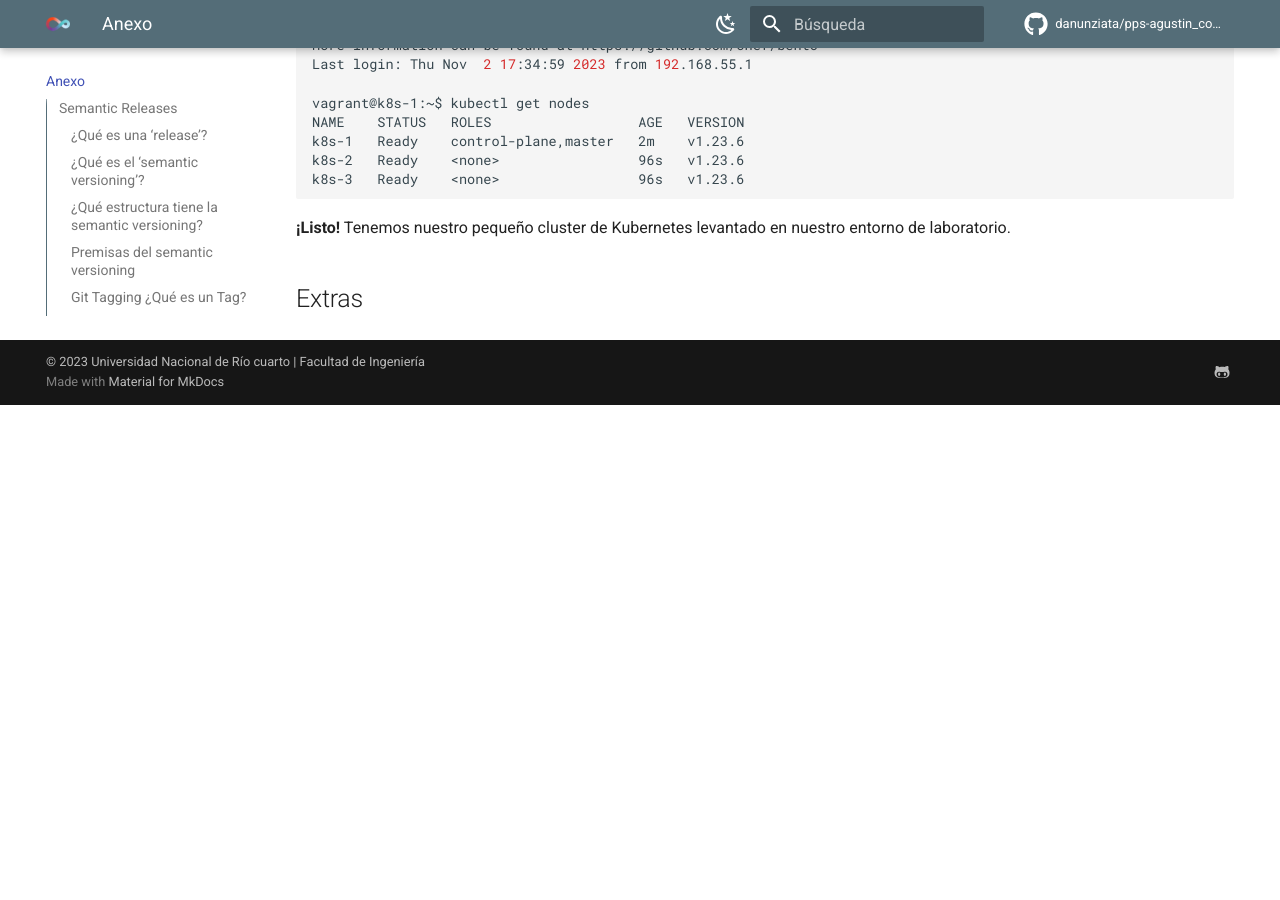
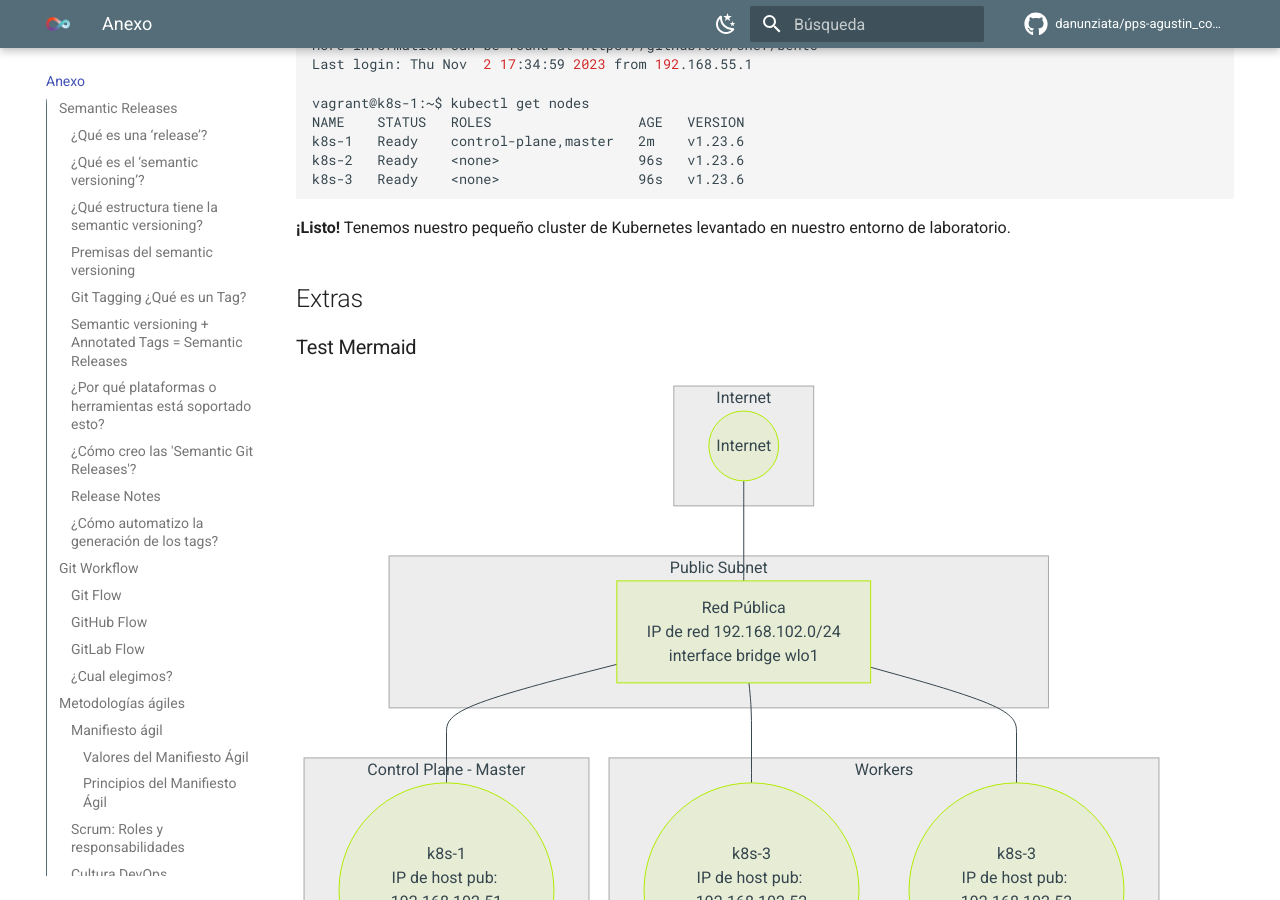
Before and after one commit to danunziata/pps-agustin_conti_2023, an MkDocs documentation site: the page built from docs/6_attachments.md, in a window 1280 px wide and 900 px high, scrolled down 33938 px. Built offline with MkDocs 1.6.1 and Material for MkDocs 9.7.7, drawn with Linux system fonts in a browser that asks for light colours; comment, search, counter and statistics services are not loaded; before the commit the page ends 34343 px from its top, so only the background shows below that; some of the changed lines change nothing that is shown.

Commit message:
feat(mkdocs): Adding mermaid graphs

````diff
--- a/docs/6_attachments.md
+++ b/docs/6_attachments.md
@@ -1129,7 +1129,7 @@
 
 1. Cargar nuestra propia configuración de Vagrant en `config_vms.yaml`
 
-   * Detalles a tener en cuenta:
+   - Detalles a tener en cuenta:
      - Dependiendo de la cantidad de máquinas virtuales que requieras para tu laboratorio **deberás cambiar** la variable `vms` al número correspondiente.
      - Observar que la variable de `vb_memory` es igual a `2048` , sino habrá problemas con la ejecución de cualquier configuración de Kubernetes debido a que el requerimiento **minimo de memoria son 2GB.**
      - Recordar que **debes cambiar** las variables `pub_key_path` y `priv_key_path` con los valores correspondientes a la ruta hacia tus claves pública y privada respectivamente.
@@ -1404,3 +1404,42 @@
 **¡Listo!** Tenemos nuestro pequeño cluster de Kubernetes levantado en nuestro entorno de laboratorio.
 
 ## Extras
+
+### Test Mermaid
+
+```mermaid
+graph TD
+
+subgraph Public Subnet
+  pub["Red Pública<br>IP de red 192.168.102.0/24<br>interface bridge wlo1"]
+end
+
+subgraph Control Plane - Master
+  c1(("k8s-1<br>IP de host pub: 192.168.102.51<br>IP privada: 192.168.55.51"))
+end
+
+subgraph Workers
+  w1(("k8s-3<br>IP de host pub: 192.168.102.52<br>IP privada: 192.168.55.52"))
+end
+
+subgraph Workers
+  w2(("k8s-3<br>IP de host pub: 192.168.102.53<br>IP privada: 192.168.55.53"))
+end
+
+subgraph Private Subnet
+  priv["Red Privada<br>IP de red 192.168.55.0/24"]
+end
+
+subgraph Internet
+  internet((Internet))
+end
+
+internet --- pub
+pub --- c1
+pub --- w1
+pub --- w2
+
+c1 --- priv
+w1 --- priv
+w2 --- priv
+```
--- a/mkdocs.yml
+++ b/mkdocs.yml
@@ -81,6 +81,11 @@
   - pymdownx.superfences
   - pymdownx.mark
   - attr_list
+  - pymdownx.superfences:
+      custom_fences:
+        - name: mermaid
+          class: mermaid
+          format: !!python/name:pymdownx.superfences.fence_code_format
 
 # Copyright footer
 copyright: |
````
